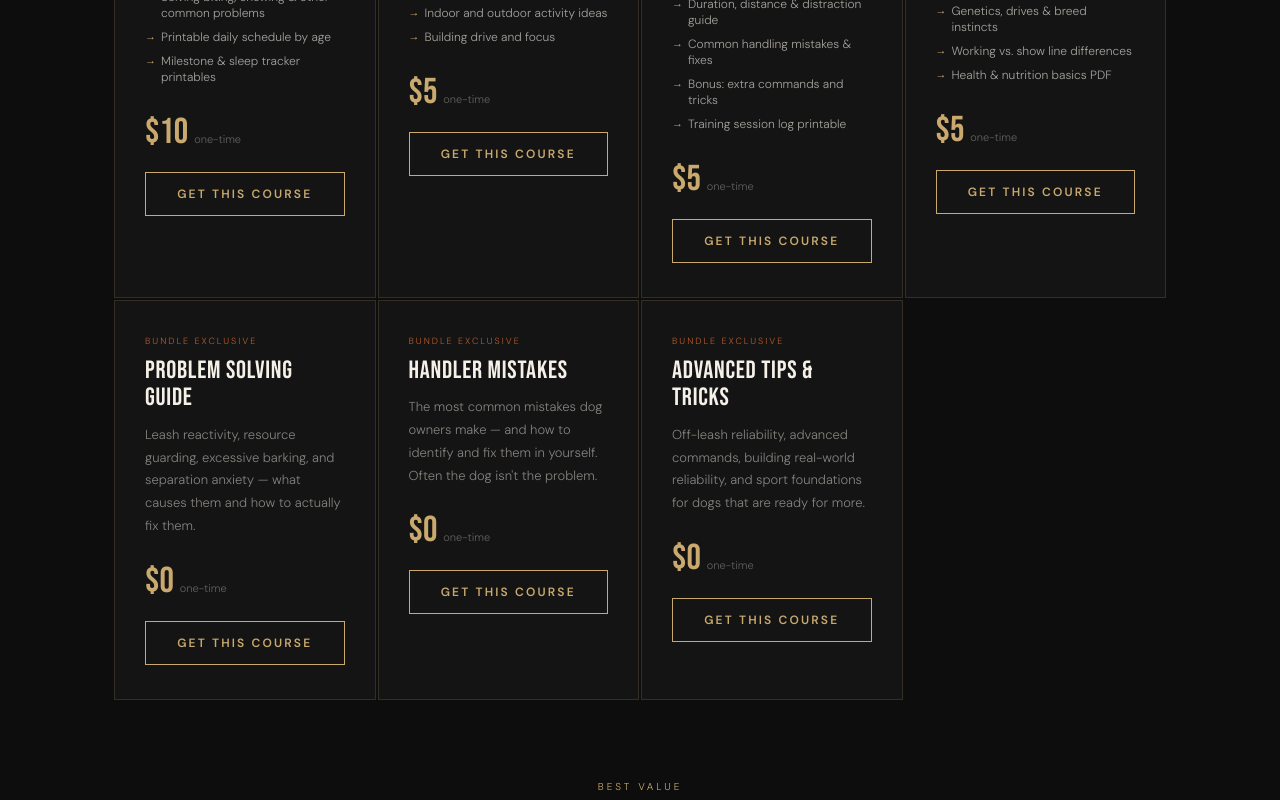
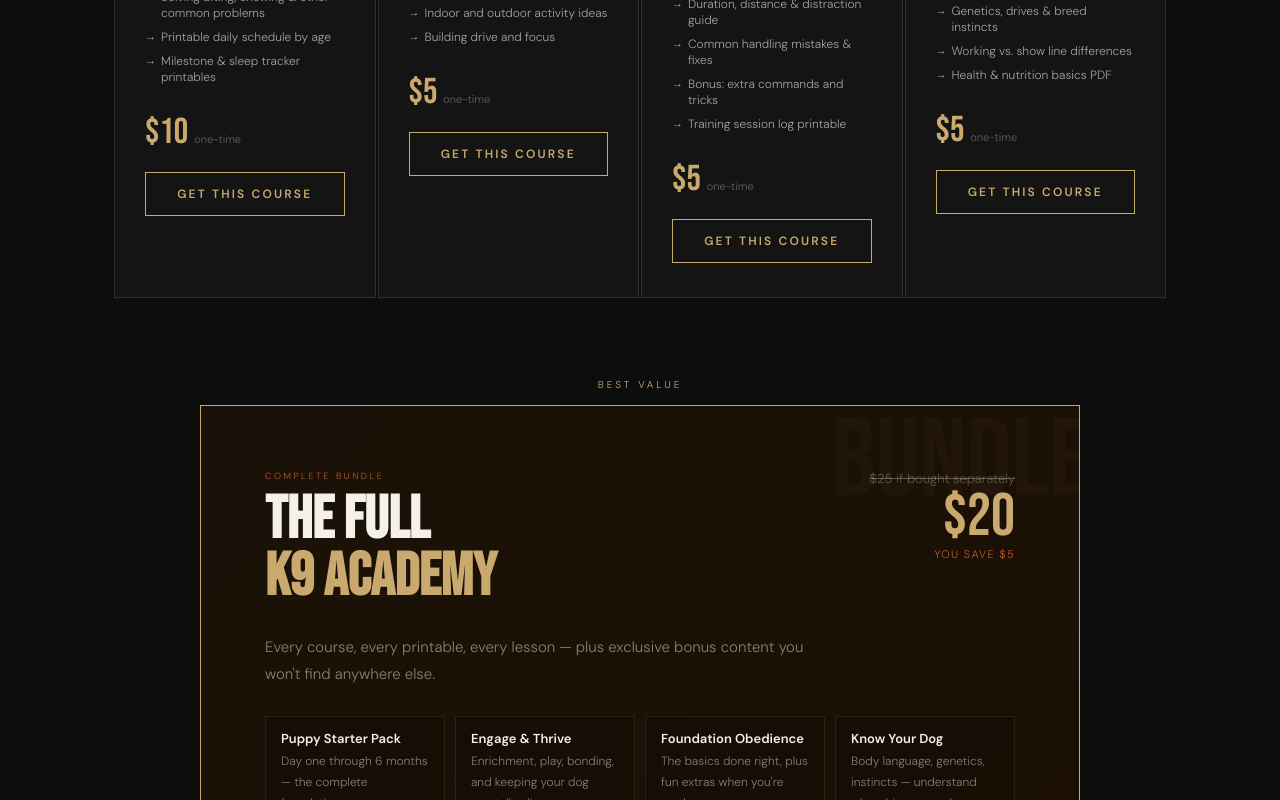
Before and after one commit to SnipeX22/K9Academy, a React (Create React App) app: page / in a window 1280 px wide. Shown: the part 1799-2599 px from the top of the page. Built offline with nearby package versions, Linux system fonts and the light colour scheme; no server answers.

Commit message:
Filter courses to exclude bundleOnly items

```diff
--- a/src/components/HomePage.js
+++ b/src/components/HomePage.js
@@ -27,7 +27,7 @@ export default function HomePage({ onBuy, onScrollToCourses }) {
           <h2 className="stitle">Pick What You Need</h2>
           <p className="ssub">Each course includes written guides, interactive checklists, and downloadable printables.</p>
           <div className="grid">
-            {COURSES.map(c => (
+            {COURSES.filter(c => !c.bundleOnly).map(c => (
               <div key={c.id} className="ccard">
                 <span className="ctag">{c.tag}</span>
                 <div className="ctitle">{c.title}</div>
```
